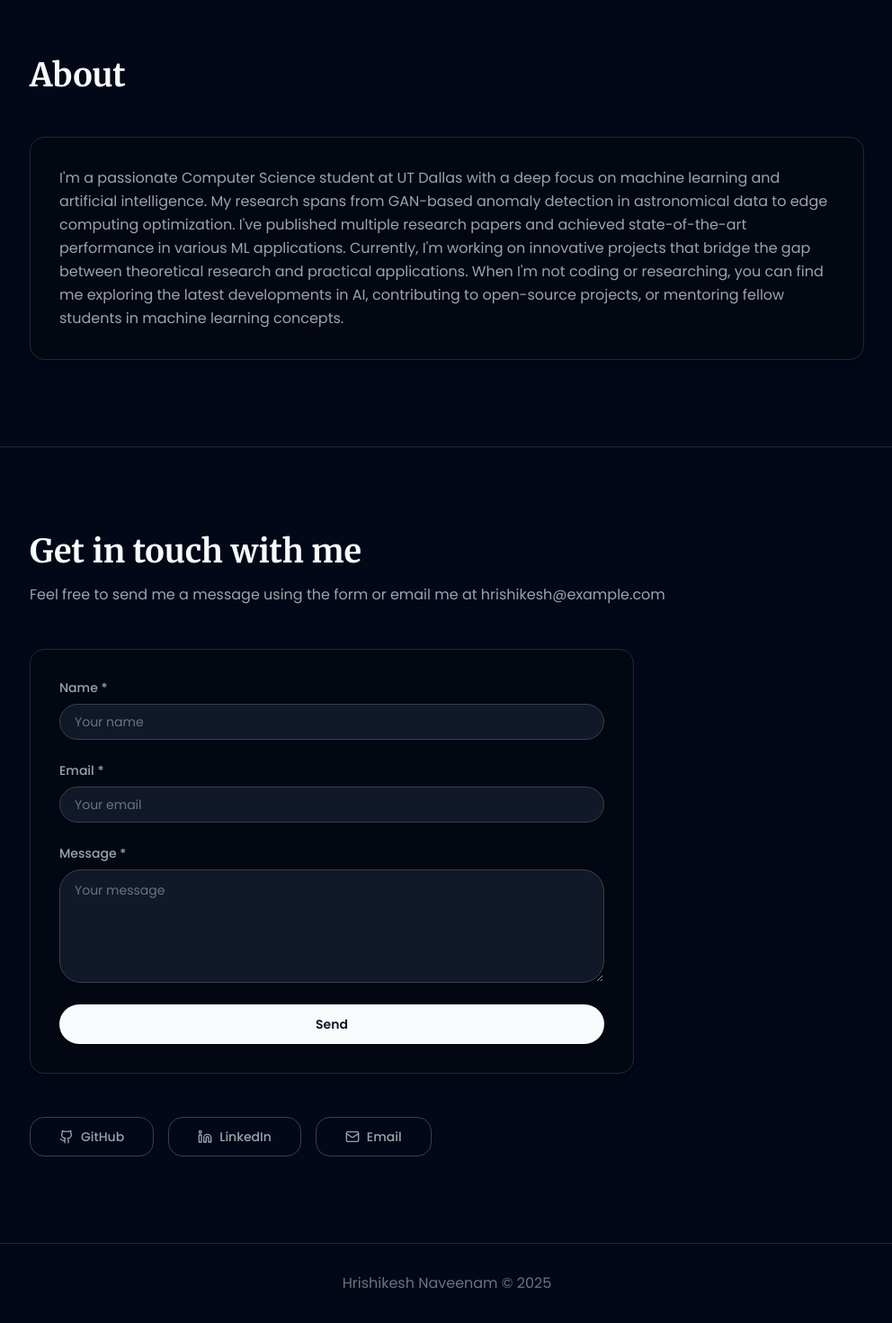
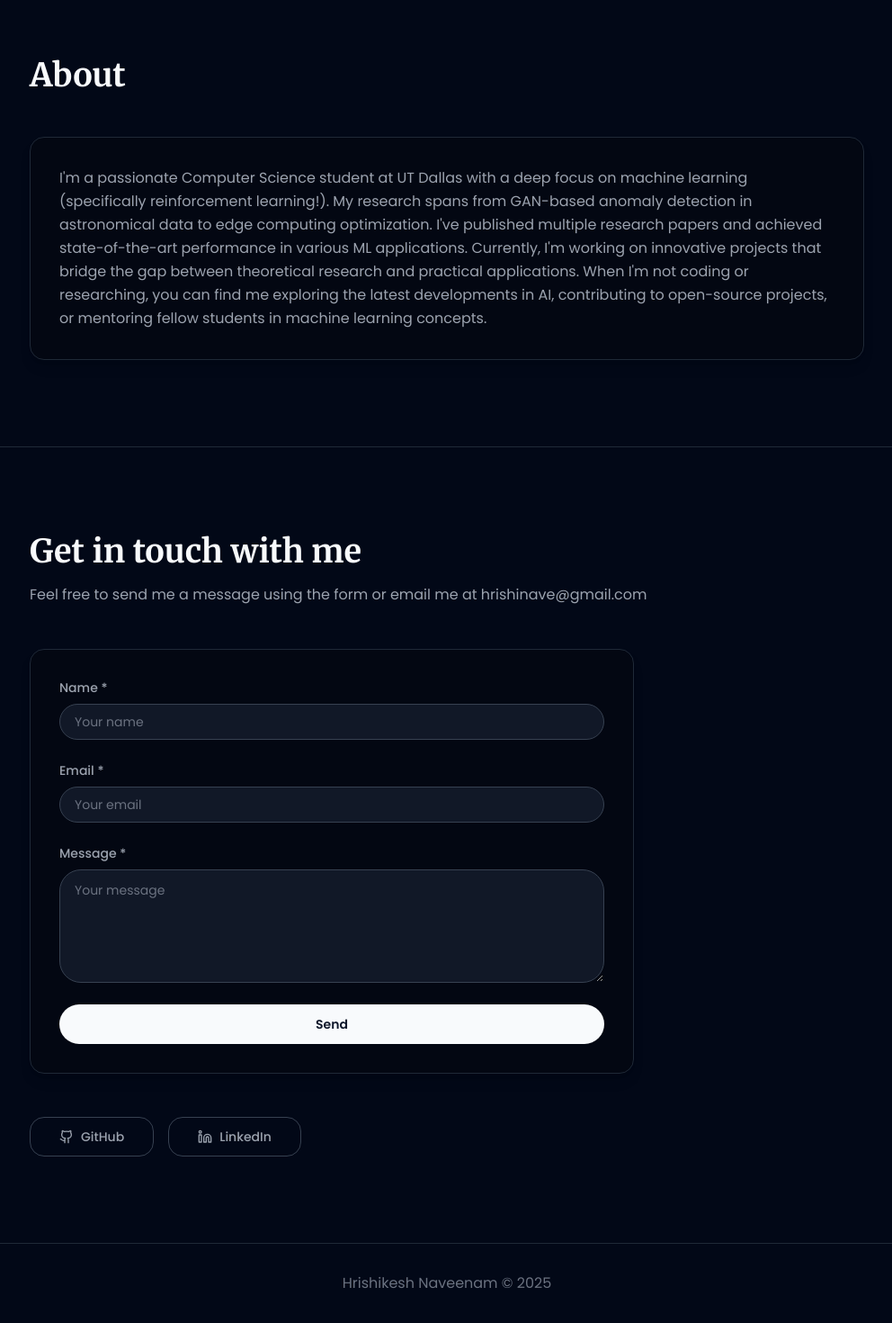
Before and after one commit to hrishinave/personal-site, a React (Vite) app: page / in a window 1280 px wide. Shown: the part 2882-4352 px from the top of the page at 90% size, without its empty margins (143-1135 px from the left). Built offline with nearby package versions, Linux system fonts and the light colour scheme.

Commit message:
Made styling cahnges

```diff
--- a/src/App.tsx
+++ b/src/App.tsx
@@ -354,7 +354,7 @@ function App() {
         <Card className="shadow-lg bg-gray-950 border-gray-800">
           <CardContent className="p-8">
             <p className="text-gray-400 leading-relaxed">
-              I'm a passionate Computer Science student at UT Dallas with a deep focus on machine learning and artificial intelligence.
+              I'm a passionate Computer Science student at UT Dallas with a deep focus on machine learning (specifically reinforcement learning!).
               My research spans from GAN-based anomaly detection in astronomical data to edge computing optimization. I've published
               multiple research papers and achieved state-of-the-art performance in various ML applications. Currently, I'm working
               on innovative projects that bridge the gap between theoretical research and practical applications. When I'm not coding
@@ -379,7 +379,7 @@ function App() {
       >
         <h2 className="text-4xl font-display font-bold mb-4">Get in touch with me</h2>
         <p className="text-gray-400 mb-12">
-          Feel free to send me a message using the form or email me at hrishikesh@example.com
+          Feel free to send me a message using the form or email me at hrishinave@gmail.com
         </p>
 
         <div className="max-w-2xl">
@@ -408,18 +408,19 @@ function App() {
 
         {/* Social Links */}
         <div className="flex gap-4 mt-12">
-          <Button variant="outline" size="lg" className="rounded-2xl border-gray-700 text-gray-400 hover:text-white hover:border-gray-600">
-            <Github className="w-4 h-4 mr-2" />
-            GitHub
+          <Button variant="outline" size="lg" className="rounded-2xl border-gray-700 text-gray-400 hover:text-black hover:border-gray-600" asChild>
+            <a href='https://github.com/hrishinave' target='_blank' rel='noopener noreferrer'>
+              <Github className="w-4 h-4 mr-2" />
+              GitHub
+            </a>
           </Button>
-          <Button variant="outline" size="lg" className="rounded-2xl border-gray-700 text-gray-400 hover:text-white hover:border-gray-600">
-            <Linkedin className="w-4 h-4 mr-2" />
-            LinkedIn
+          <Button variant="outline" size="lg" className="rounded-2xl border-gray-700 text-gray-400 hover:text-black hover:border-gray-600" asChild>
+            <a href='https://www.linkedin.com/in/hrishikeshnaveenam/' target='_blank' rel='noopener noreferrer'>
+              <Linkedin className="w-4 h-4 mr-2" />
+              LinkedIn
+            </a>
           </Button>
-          <Button variant="outline" size="lg" className="rounded-2xl border-gray-700 text-gray-400 hover:text-white hover:border-gray-600">
-            <Mail className="w-4 h-4 mr-2" />
-            Email
-          </Button>
+
         </div>
       </motion.section>
 
```
